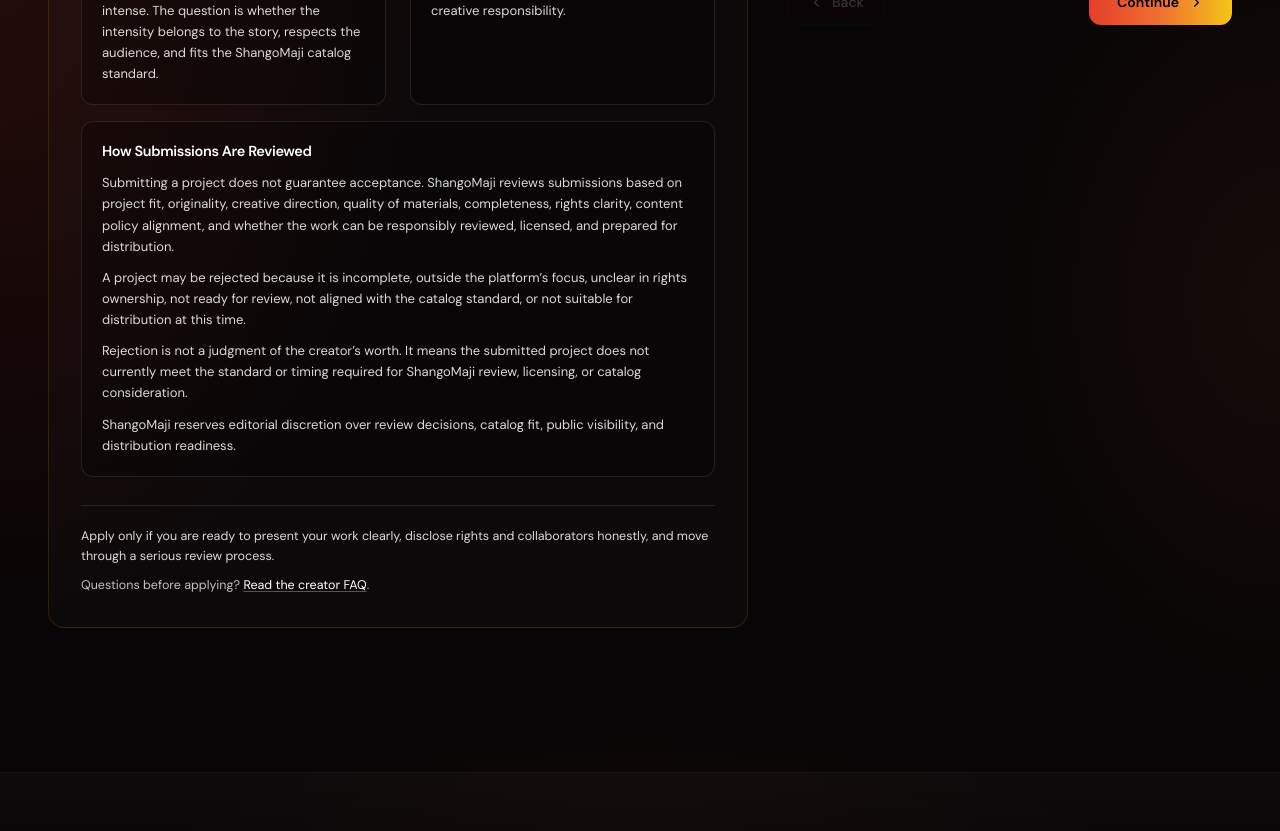
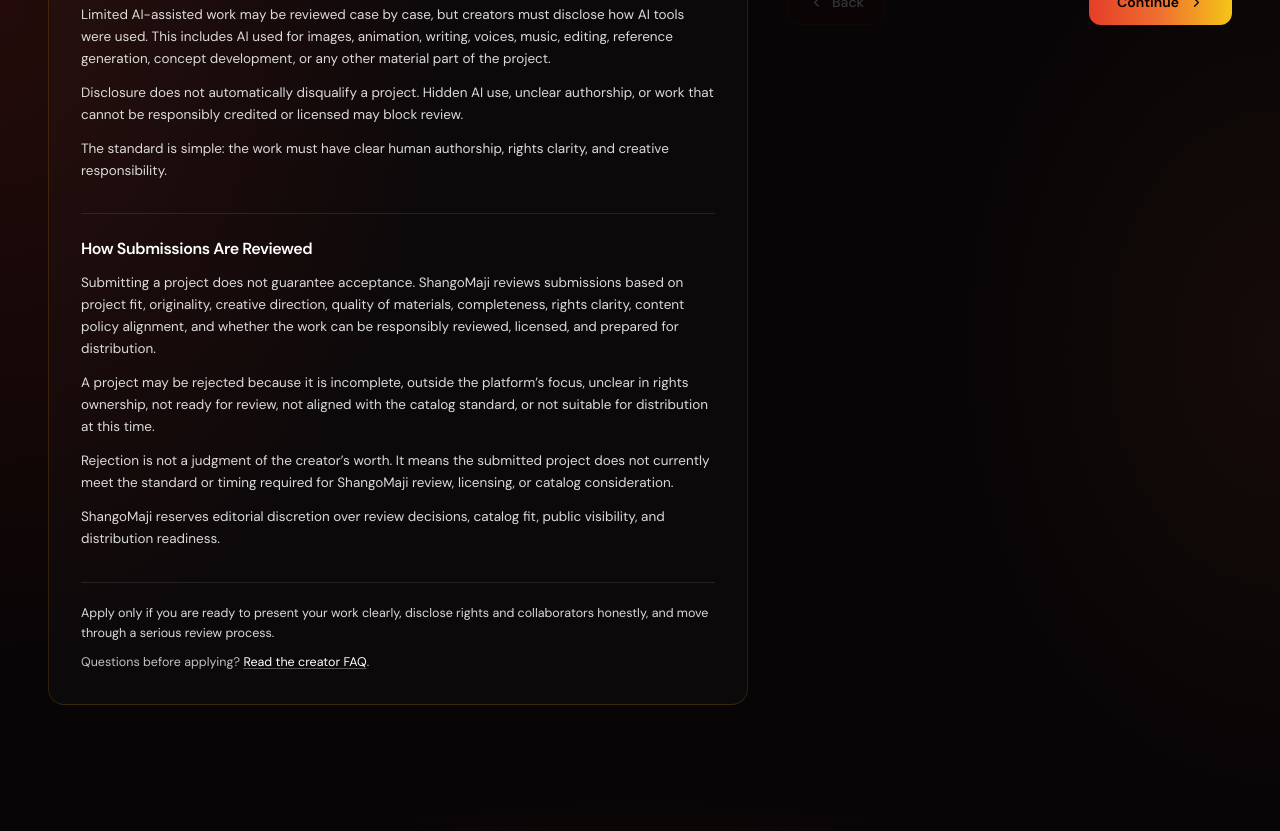
Before and after one commit to G-Labz/shangomaji-clean, a Next.js app: page /creators/apply in a window 1280 px wide. Shown: the part 1180-2011 px from the top of the page. Built offline with nearby package versions, Linux system fonts and the light colour scheme.

Commit message:
Refine creator application policy panel layout

```diff
--- a/src/app/creators/apply/page.tsx
+++ b/src/app/creators/apply/page.tsx
@@ -183,12 +183,11 @@
 // Single Before You Apply policy card. Renders a visible heading + concise
 // summary, with the full approved policy text behind a per-card collapsible
 // so cards stay visually controlled when sitting side by side at lg+.
-// Visible policy section card inside the Required Before Applying
-// panel (left page of the notebook surface). Each section renders as
-// a bordered card with heading + paragraphs, so the panel reads as a
-// document made of policy cards rather than a single vertical stack
-// of paragraphs. Cards lay out in a 2-column grid at xl+ via their
-// parent wrapper; Review spans the full width.
+// Full-width policy section inside the Required Before Applying panel
+// (left page of the notebook surface). Each section spans the panel
+// width so the left page reads as a structured document rather than
+// a grid of cramped cards. Sections are separated by a top rule and
+// generous spacing; no dropdown, no card, no hidden content.
 function PolicySection({
   title,
   children,
@@ -197,11 +196,11 @@
   children: React.ReactNode;
 }) {
   return (
-    <section className="rounded-xl border border-white/10 bg-black/25 p-5 h-full">
-      <h3 className="text-[14.5px] font-semibold text-white tracking-tight leading-snug">
+    <section className="mt-8 pt-6 border-t border-white/10">
+      <h3 className="text-[16px] font-semibold text-white tracking-tight leading-snug">
         {title}
       </h3>
-      <div className="mt-2.5 space-y-2.5 text-[13px] text-white/85 leading-relaxed">
+      <div className="mt-3 space-y-3 text-[13.5px] text-white/85 leading-relaxed">
         {children}
       </div>
     </section>
@@ -452,12 +451,9 @@
             ))}
           </ul>
 
-          {/* Policy sections — internal landscape grid. At xl+ the
-              panel arranges Mature + AI side by side; Review spans
-              the full width below. At smaller sizes (mobile/sm/md/lg
-              where the panel takes the full canvas width) the
-              sections stack with comfortable line length. */}
-          <div className="mt-7 grid grid-cols-1 gap-4 xl:grid-cols-2 xl:gap-x-6">
+          {/* Policy sections — each section spans the full policy
+              panel width so the left page reads as a structured
+              document rather than a grid of cramped cards. */}
           <PolicySection title="Mature Storytelling Standard">
             <p>
               ShangoMaji accepts serious anime and anime-inspired works with mature themes when those themes serve the story. A project may include violence, horror, blood, grief, trauma, psychological intensity, strong language, dark fantasy, adult situations, or other R-rated material when handled with purpose and creative control.
@@ -488,7 +484,6 @@
             </p>
           </PolicySection>
 
-          <div className="xl:col-span-2">
           <PolicySection title="How Submissions Are Reviewed">
             <p>
               Submitting a project does not guarantee acceptance. ShangoMaji reviews submissions based on project fit, originality, creative direction, quality of materials, completeness, rights clarity, content policy alignment, and whether the work can be responsibly reviewed, licensed, and prepared for distribution.
@@ -503,12 +498,8 @@
               ShangoMaji reserves editorial discretion over review decisions, catalog fit, public visibility, and distribution readiness.
             </p>
           </PolicySection>
-          </div>
 
-          </div>
-          {/* /policy sections internal grid */}
-
-          <div className="mt-7 pt-5 border-t border-white/10 space-y-2.5">
+          <div className="mt-8 pt-5 border-t border-white/10 space-y-2.5">
             <p className="text-[12.5px] text-white/85 leading-relaxed">
               Apply only if you are ready to present your work clearly, disclose rights and collaborators honestly, and move through a serious review process.
             </p>
```
Lines whose indentation alone changed are shown as unchanged.
